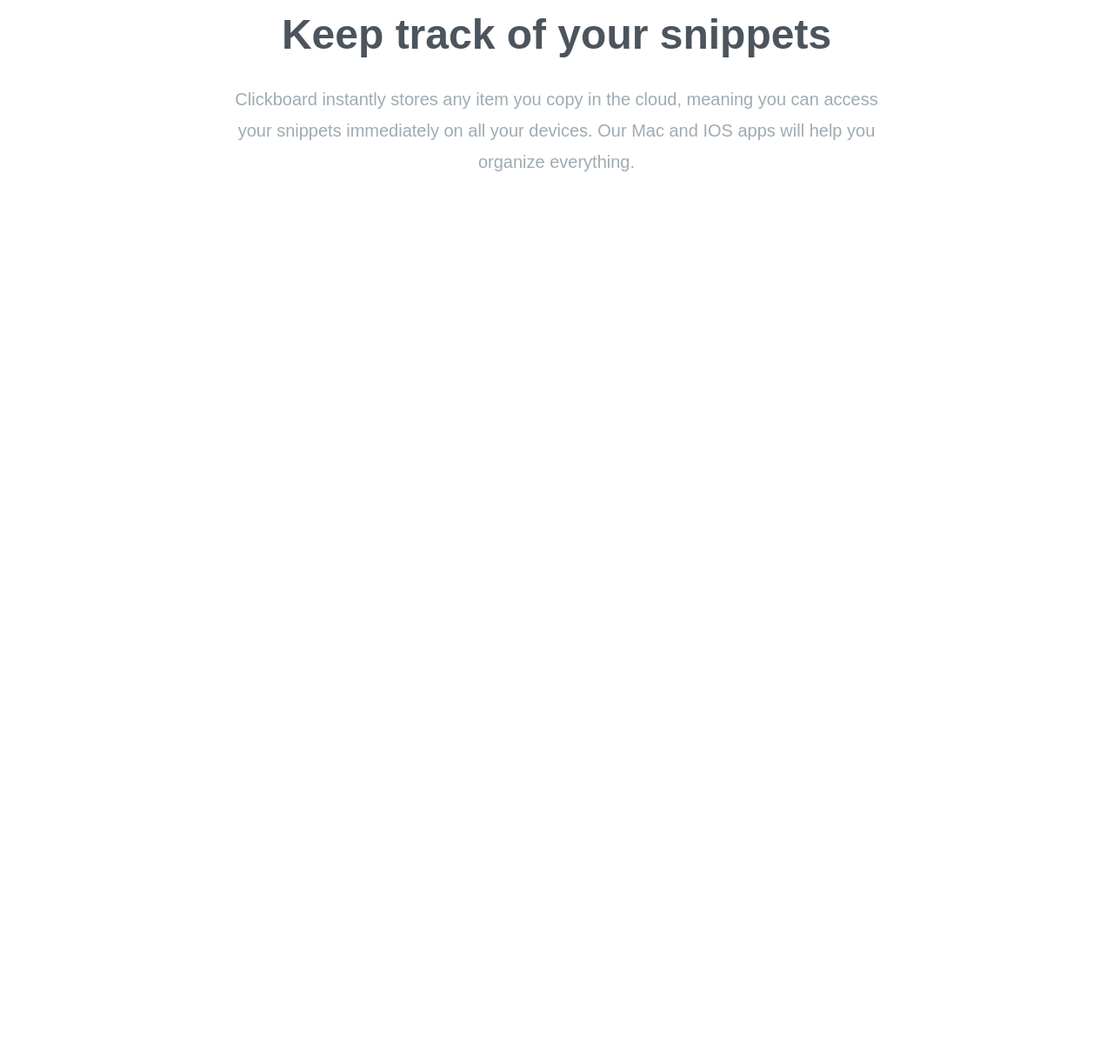
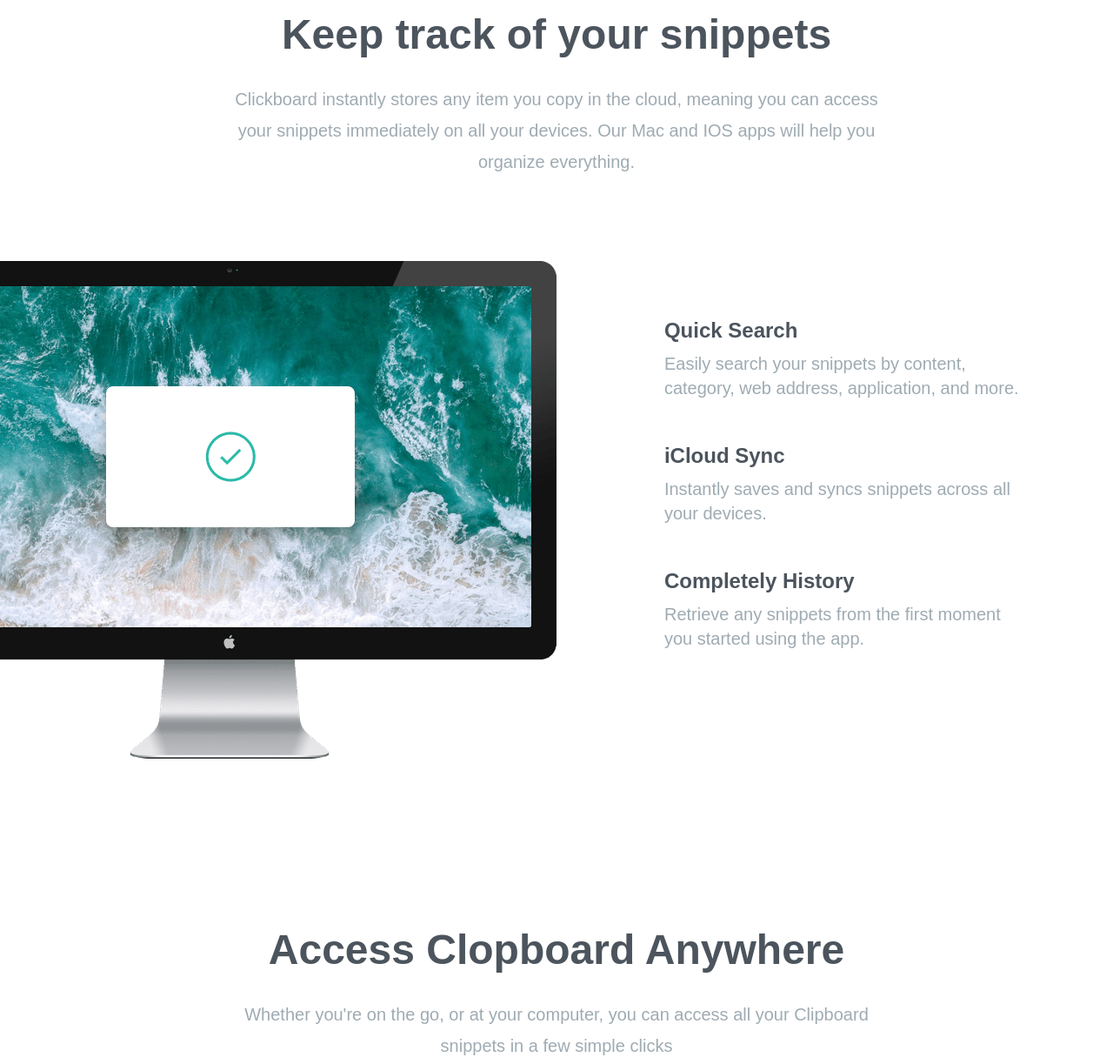
Before and after one commit to jamik-dev/clipboard-website, a website: page index.html in a window 1280 px wide. Shown: the part 705-1928 px from the top of the page at 87% size. Before the commit the page ends 1005 px from the top, so only its background shows below. Drawn offline with Linux system fonts and the light colour scheme; a web font is replaced by a local one.

Commit message:
adding Access Anywhere section

```diff
--- a/index.html
+++ b/index.html
@@ -11,24 +11,21 @@
       rel="stylesheet"
     />
     <link rel="stylesheet" href="css/style.css" />
-    <title>Simple Tailwind Starter</title>
+    <title>Clickboard Website</title>
   </head>
   <body>
     <!-- Hero Section -->
     <section id="hero">
-      <div class="section-container   mb-40 px-10 pt-16">
+      <div class="section-container mb-40 pt-16">
         <img src="images/logo.svg" alt="" class="mx-auto my-16" />
-        <h3>
-          A history of everything you copy
-        </h3>
+        <h3>A history of everything you copy</h3>
         <p class="max-w-3xl mx-auto mb-10 text-2xl text-grayishBlue">
           Clickboard allows you to track and organize everything you copy.
           Instantly access your clickboard on all your devices.
         </p>
 
         <!-- Button Container -->
-        <div class="button-container"
-        >
+        <div class="button-container">
           <a
             href="#"
             class="p-4 px-8 rounded-full shadow-lg bg-strongCyan duration-200 hover:opacity-80"
@@ -45,10 +42,8 @@
 
     <!-- Snippets Section -->
     <section id="snippets">
-      <div class="section-container   my-20 px-10">
-        <h3>
-          Keep track of your snippets
-        </h3>
+      <div class="section-container my-20">
+        <h3>Keep track of your snippets</h3>
         <p
           class="max-w-3xl mx-auto mb-24 text-xl leading-9 text-center text-grayishBlue"
         >
@@ -58,5 +53,68 @@
         </p>
       </div>
     </section>
+
+    <!-- Features Section -->
+    <section id="features">
+      <div class="section-container my-20">
+        <div class="flex relative flex-col md:flex-row md:space-x-32">
+          <!-- Image -->
+          <div class="md:w-1/2">
+            <img
+              src="images/image-computer.png"
+              alt=""
+              class="md:absolute top-0 right-[50%]"
+            />
+          </div>
+
+          <!-- Items Container -->
+          <div
+            class="flex flex-col items-center mt-16 mb-24 space-y-12 text-xl md:w-1/2 md:mb-60 md:text-left md:pl-16"
+          >
+            <!-- Item 1 -->
+            <div>
+              <h5 class="mb-2 text-2xl font-bold text-darkGrayishBlue">
+                Quick Search
+              </h5>
+              <p class="max-w-md text-grayishBlue">
+                Easily search your snippets by content, category, web address,
+                application, and more.
+              </p>
+            </div>
+            <!-- Item 2 -->
+            <div>
+              <h5 class="mb-2 text-2xl font-bold text-darkGrayishBlue">
+                iCloud Sync
+              </h5>
+              <p class="max-w-md text-grayishBlue">
+                Instantly saves and syncs snippets across all your devices.
+              </p>
+            </div>
+            <!-- Item 3 -->
+            <div>
+              <h5 class="mb-2 text-2xl font-bold text-darkGrayishBlue">
+                Completely History
+              </h5>
+              <p class="max-w-md text-grayishBlue">
+                Retrieve any snippets from the first moment you started using
+                the app.
+              </p>
+            </div>
+          </div>
+        </div>
+      </div>
+    </section>
+
+    <!-- Access Anywhere Section -->
+    <section id="access">
+      <div class="section-container my-20">
+        <h3>Access Clopboard Anywhere</h3>
+        <p
+          class="max-w-3xl mx-auto mb-24 text-xl leading-9 text-center text-grayishBlue"
+        >Whether you're on the go, or at your computer, you can access all your Clipboard snippets in a few simple clicks</p>
+
+        <img src="images/image-devices.png" alt="" class="mx-auto">
+      </div>
+    </section>
   </body>
 </html>
--- a/input.css
+++ b/input.css
@@ -9,7 +9,7 @@
 }
 
 .section-container {
-  @apply max-w-6xl mx-auto text-center;
+  @apply max-w-6xl mx-auto text-center px-10;
 }
 
 .button-container {
```
Also changed, not shown: css/style.css.
